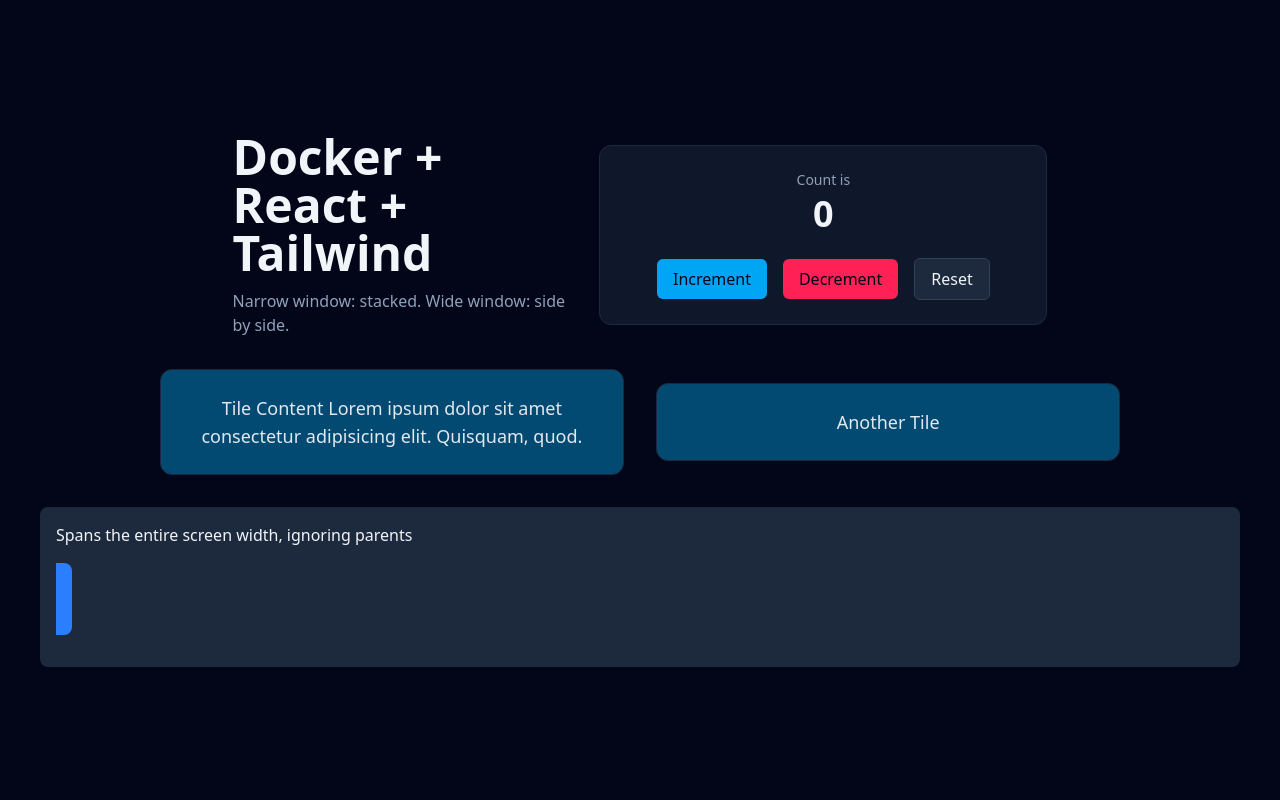
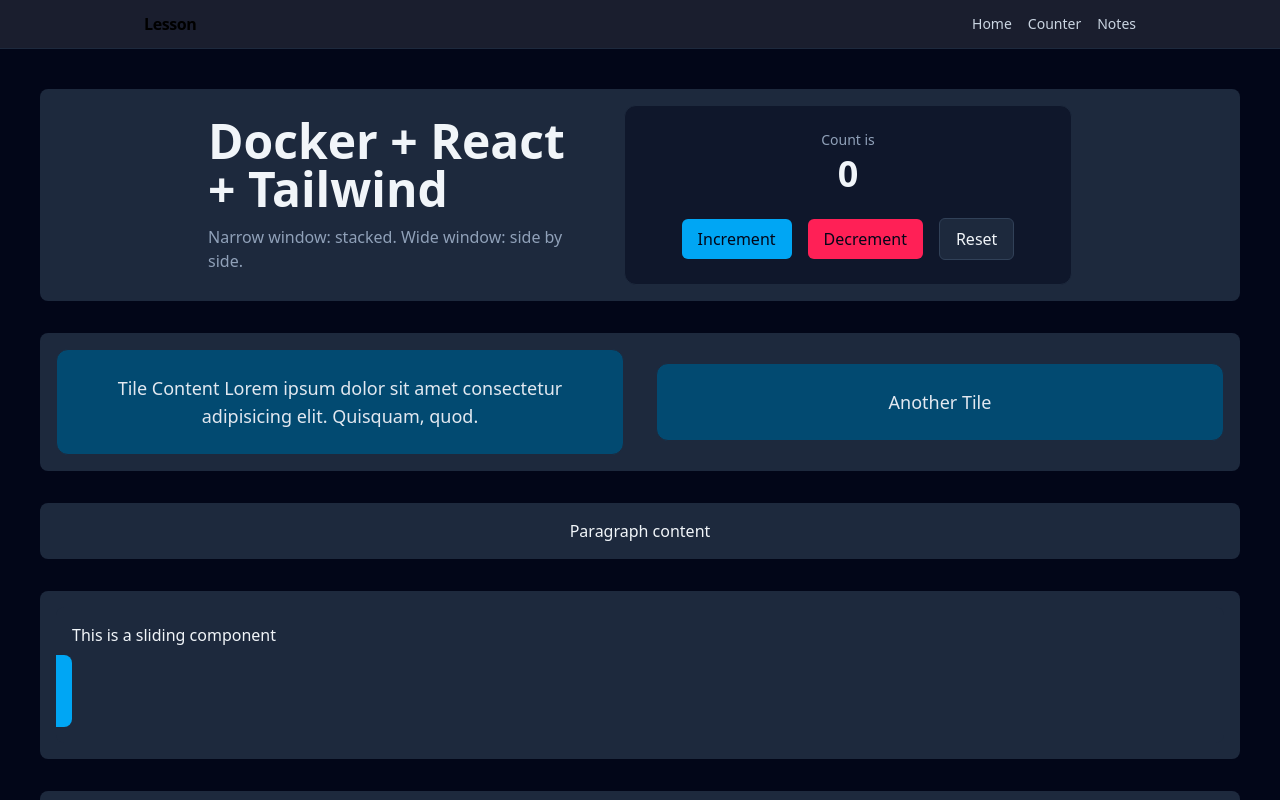
Before and after one commit to donbigosso/react-tailwind-docker, a React (Vite) app: page / in a window 1280 px wide. Shown: the top 800 px of the page. Built offline with nearby package versions, Linux system fonts and the light colour scheme.

Commit message:
Animated components added

```diff
--- a/docker-compose.yml
+++ b/docker-compose.yml
@@ -1,6 +1,7 @@
 services:
   web:
     build: .
+    restart: unless-stopped
     ports:
       - "5173:5173"
     volumes:
--- a/src/App.jsx
+++ b/src/App.jsx
@@ -2,14 +2,22 @@
 import Counter from './components/Counter.jsx'
 import Button from './components/Button.jsx'
 import Tile from './components/Tile.jsx'
+import SectionLgColMdRow from './components/SectionLgColMdRow.jsx'
+import Header from './components/Header.jsx'
+import Main from './components/Main.jsx'
+import FadingComponent from './components/FadingComponent.jsx'
+
+import SlidingComponent2 from './components/SlidingComponent2.jsx'
+
 export default function App() {
   const [count, setCount] = useState(0)
 
   return (
-   <main className="min-h-screen bg-slate-950 text-slate-100 flex flex-col items-center justify-center gap-8 px-4 py-10 md:px-10">
-
+   <div>
+    <Header />
+   <Main>
   {/* Row 1 */}
-  <div className="flex flex-col items-center justify-center gap-8 md:flex-row">
+  <SectionLgColMdRow>
     <div className="max-w-sm text-center md:text-left">
       <h1 className="text-3xl font-semibold lg:text-5xl">Docker + React + Tailwind</h1>
       <p className="mt-3 text-slate-400 text-sm md:text-base">
@@ -17,24 +25,26 @@
       </p>
     </div>
     <Counter count={count} onIncrement={() => setCount(c => c + 1)} reset={() => setCount(0)} onDecrement={() => setCount(c => c - 1)} />
-  </div>
+  </SectionLgColMdRow>
 
-  {/* Row 2 */}
-  <div className="flex flex-col items-center justify-center gap-8 md:flex-row">
+
+  <SectionLgColMdRow>
     <Tile>Tile Content Lorem ipsum dolor sit amet consectetur adipisicing elit. Quisquam, quod.</Tile>
     <Tile>Another Tile</Tile>
-  </div>
-  {/* Row 3 */}
-<div className="w-full bg-slate-800 p-4 rounded-lg">
-  Spans the entire screen width, ignoring parents
-  <div className="w-full bg-slate-800 p-4 rounded-lg overflow-hidden group">
-  <div className="translate-x-[-100%] transition-transform duration-1000 group-hover:translate-x-0 bg-blue-500 p-6 rounded-lg">
-    I slide in when you hover the parent
-  </div>
+  </SectionLgColMdRow>
+<SectionLgColMdRow>
+  <p>Paragraph content</p>
+</SectionLgColMdRow>
+
+<SectionLgColMdRow>
+  <SlidingComponent2 />
+</SectionLgColMdRow>
+<SectionLgColMdRow>
+  <FadingComponent />
+</SectionLgColMdRow>
+
+</Main>
 </div>
-</div>
-
-</main>
 
   )
 }
--- /dev/null
+++ b/src/components/FadingComponent.jsx
@@ -0,0 +1,10 @@
+export default function FadingComponent() {
+  return (
+    <div className="group w-full rounded-lg bg-slate-800 p-4">
+        <p className="pb-2">This is a fading component</p>
+      <div className="rounded-lg bg-sky-500 p-6 opacity-0 transition-opacity group-hover:opacity-100 duration-1000">
+        I am solid
+      </div>
+    </div>
+  )
+}
--- /dev/null
+++ b/src/components/Header.jsx
@@ -0,0 +1,24 @@
+const links = [
+  { href: "#home", label: "Home" },
+  { href: "#counter", label: "Counter" },
+  { href: "#notes", label: "Notes" },
+]
+
+export default function Header() {
+  return (
+    <header className="sticky top-0 z-10 border-b border-slate-800 bg-slate-950/90 backdrop-blur">
+      <div className="mx-auto flex max-w-5xl items-center justify-between px-4 py-3">
+        <a href="#home" className="font-semibold tracking-tight">
+          Lesson
+        </a>
+        <nav className="flex gap-4 text-sm text-slate-300">
+          {links.map((link) => (
+            <a key={link.href} href={link.href} className="hover:text-slate-100">
+              {link.label}
+            </a>
+          ))}
+        </nav>
+      </div>
+    </header>
+  )
+}
--- /dev/null
+++ b/src/components/Main.jsx
@@ -0,0 +1,7 @@
+export default function Main({children}) {
+    return (
+        <main className="min-h-screen bg-slate-950 text-slate-100 flex flex-col items-center justify-center gap-8 px-4 py-10 md:px-10">
+            {children}
+        </main>
+    )
+}
--- /dev/null
+++ b/src/components/SectionLgColMdRow.jsx
@@ -0,0 +1,7 @@
+export default function SectionLgColMdRow({ children }) {
+  return (
+    <div className="flex flex-col items-center justify-center gap-8 md:flex-row bg-slate-800 p-4 rounded-lg w-full">
+      {children}
+    </div>
+  )
+}
--- /dev/null
+++ b/src/components/SlidingComponent2.jsx
@@ -0,0 +1,10 @@
+export default function SlidingComponent2() {
+  return (
+    <div className="group w-full overflow-hidden rounded-lg bg-slate-800 p-4">
+      <p className="pb-2">This is a sliding component</p>
+      <div className="-translate-x-full rounded-lg bg-sky-500 p-6 transition-transform duration-700 ease-out group-hover:translate-x-0">
+        I slide in from the left
+      </div>
+    </div>
+  )
+}
```
